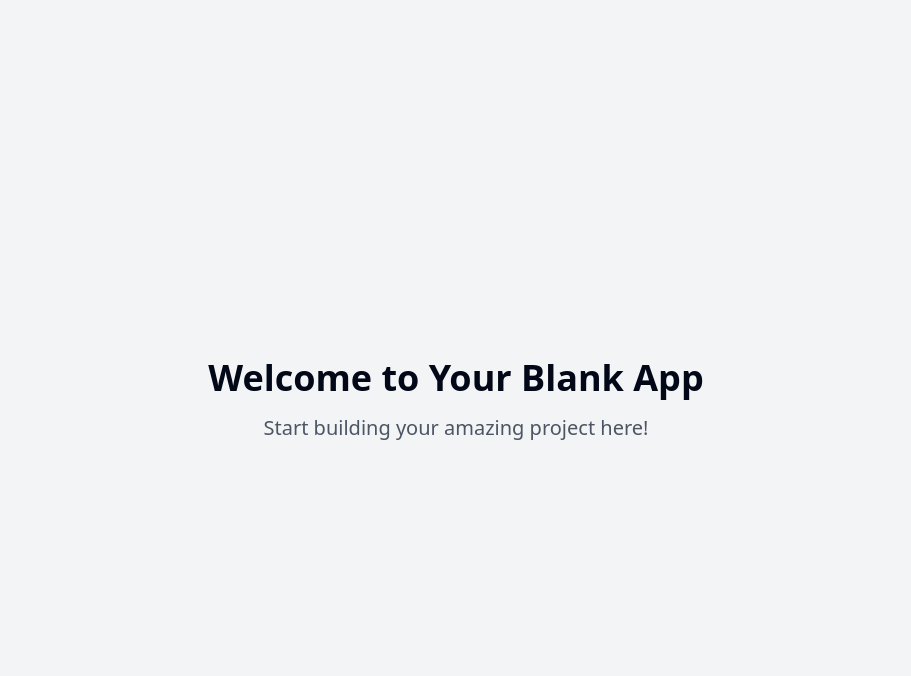
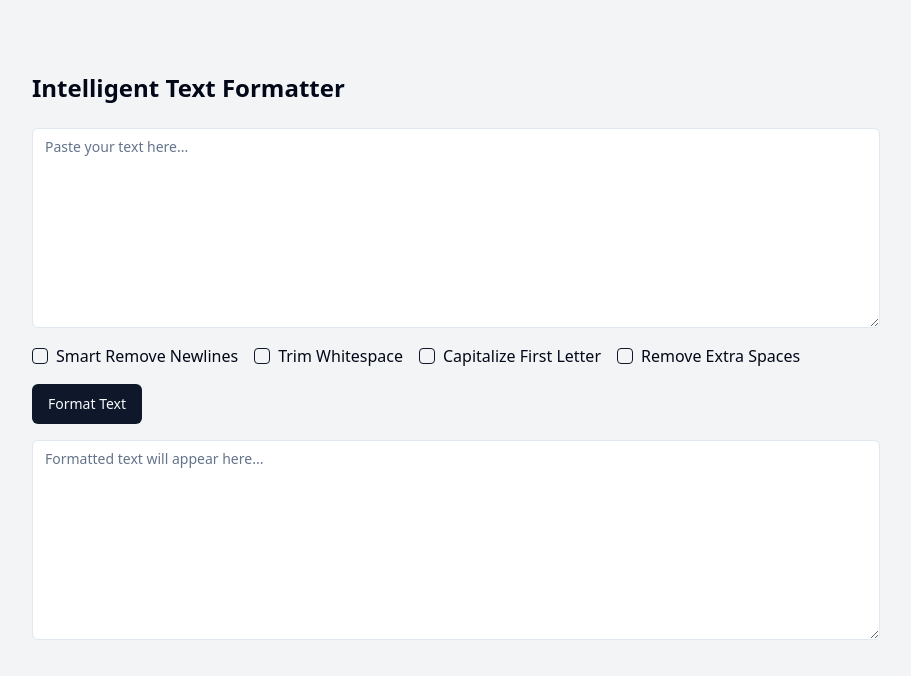
Before and after one commit to XInTheDark/smart-text-formatter, a React (Vite) app: page / in a window 1280 px wide. Shown: the top 676 px of the page, without its empty margins (184-1095 px from the left). Built offline with nearby package versions, Linux system fonts and the light colour scheme.

Commit message:
Implement text formatting tool
Added a tool that intelligently formats text input. Includes a text area for user input and multiple checkbox options for formatting preferences, such as "smart remove newlines" and other options to enhance text formatting capabilities.
[skip gpt_engineer]

```diff
--- /dev/null
+++ b/src/components/TextFormatter.jsx
@@ -0,0 +1,102 @@
+import React, { useState } from 'react';
+import { Checkbox } from "@/components/ui/checkbox";
+import { Button } from "@/components/ui/button";
+import { Textarea } from "@/components/ui/textarea";
+
+const TextFormatter = () => {
+  const [inputText, setInputText] = useState('');
+  const [outputText, setOutputText] = useState('');
+  const [options, setOptions] = useState({
+    smartRemoveNewlines: false,
+    trimWhitespace: false,
+    capitalizeFirstLetter: false,
+    removeExtraSpaces: false,
+  });
+
+  const handleInputChange = (e) => {
+    setInputText(e.target.value);
+  };
+
+  const handleOptionChange = (option) => {
+    setOptions((prev) => ({ ...prev, [option]: !prev[option] }));
+  };
+
+  const formatText = () => {
+    let formattedText = inputText;
+
+    if (options.smartRemoveNewlines) {
+      formattedText = formattedText.replace(/(?<!\n)\n(?!\n)/g, ' ').replace(/\n{2,}/g, '\n\n');
+    }
+
+    if (options.trimWhitespace) {
+      formattedText = formattedText.trim();
+    }
+
+    if (options.capitalizeFirstLetter) {
+      formattedText = formattedText.replace(/(?:^|\.\s+)([a-z])/g, (match) => match.toUpperCase());
+    }
+
+    if (options.removeExtraSpaces) {
+      formattedText = formattedText.replace(/\s+/g, ' ');
+    }
+
+    setOutputText(formattedText);
+  };
+
+  return (
+    <div className="max-w-4xl mx-auto p-6 space-y-6">
+      <h1 className="text-2xl font-bold mb-4">Intelligent Text Formatter</h1>
+      <div className="space-y-4">
+        <Textarea
+          placeholder="Paste your text here..."
+          value={inputText}
+          onChange={handleInputChange}
+          className="min-h-[200px]"
+        />
+        <div className="flex flex-wrap gap-4">
+          <div className="flex items-center space-x-2">
+            <Checkbox
+              id="smartRemoveNewlines"
+              checked={options.smartRemoveNewlines}
+              onCheckedChange={() => handleOptionChange('smartRemoveNewlines')}
+            />
+            <label htmlFor="smartRemoveNewlines">Smart Remove Newlines</label>
+          </div>
+          <div className="flex items-center space-x-2">
+            <Checkbox
+              id="trimWhitespace"
+              checked={options.trimWhitespace}
+              onCheckedChange={() => handleOptionChange('trimWhitespace')}
+            />
+            <label htmlFor="trimWhitespace">Trim Whitespace</label>
+          </div>
+          <div className="flex items-center space-x-2">
+            <Checkbox
+              id="capitalizeFirstLetter"
+              checked={options.capitalizeFirstLetter}
+              onCheckedChange={() => handleOptionChange('capitalizeFirstLetter')}
+            />
+            <label htmlFor="capitalizeFirstLetter">Capitalize First Letter</label>
+          </div>
+          <div className="flex items-center space-x-2">
+            <Checkbox
+              id="removeExtraSpaces"
+              checked={options.removeExtraSpaces}
+              onCheckedChange={() => handleOptionChange('removeExtraSpaces')}
+            />
+            <label htmlFor="removeExtraSpaces">Remove Extra Spaces</label>
+          </div>
+        </div>
+        <Button onClick={formatText}>Format Text</Button>
+        <Textarea
+          value={outputText}
+          readOnly
+          placeholder="Formatted text will appear here..."
+          className="min-h-[200px]"
+        />
+      </div>
+    </div>
+  );
+};
+
+export default TextFormatter;
--- a/src/pages/Index.jsx
+++ b/src/pages/Index.jsx
@@ -1,12 +1,9 @@
-// Update this page (the content is just a fallback if you fail to update the page)
+import TextFormatter from '../components/TextFormatter';
 
 const Index = () => {
   return (
-    <div className="min-h-screen flex items-center justify-center bg-gray-100">
-      <div className="text-center">
-        <h1 className="text-4xl font-bold mb-4">Welcome to Your Blank App</h1>
-        <p className="text-xl text-gray-600">Start building your amazing project here!</p>
-      </div>
+    <div className="min-h-screen bg-gray-100 py-12">
+      <TextFormatter />
     </div>
   );
 };
```
